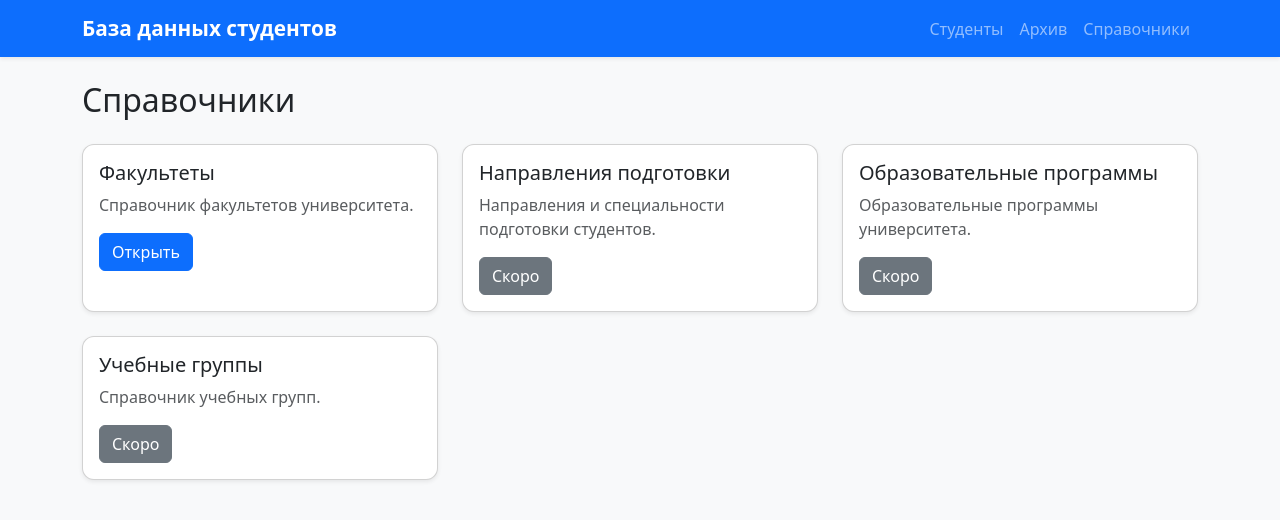
After one commit to Tosik43/Postgres, a Django app: page /references/ in a window 1280 px wide. The commit adds this page. Shown: the top 520 px of the page. Run offline with Django 5.2, Linux system fonts and the light colour scheme.

Commit message:
ci: add sort, name links, references

```diff
--- a/apps/students/urls.py
+++ b/apps/students/urls.py
@@ -38,4 +38,14 @@ urlpatterns = [
         views.student_restore,
         name="student_restore",
     ),
+    path(
+        "references/",
+        views.reference_list,
+        name="reference_list",
+    ),
+    path(
+        "faculties/",
+        views.faculty_list,
+        name="faculty_list",
+    ),
 ]
--- a/apps/students/views.py
+++ b/apps/students/views.py
@@ -1,6 +1,6 @@
 from django.db.models import Q
 from django.shortcuts import render
-from .models import Student, StudyStatus, Gender
+from .models import Student, StudyStatus, Gender, Faculty
 from django.shortcuts import get_object_or_404
 from django.shortcuts import redirect
 from .forms import StudentForm
@@ -13,8 +13,13 @@ def student_list(request):
     status = request.GET.get("status", "")
     gender = request.GET.get("gender", "")
     year = request.GET.get("year", "")
-    sort = request.GET.get("sort", "full_name")
+    sort = request.GET.get("sort", "")
     direction = request.GET.get("direction", "asc")
+
+    query_params = request.GET.copy()
+
+    query_params.pop("sort", None)
+    query_params.pop("direction", None)
 
     students = Student.objects.filter(
         is_active=True
@@ -48,12 +53,13 @@ def student_list(request):
         "enrollment_year": "enrollment_year",
     }
 
-    sort_field = allowed_sort_fields.get(sort, "full_name")
+    sort_field = allowed_sort_fields.get(sort)
 
-    if direction == "desc":
-        students = students.order_by(f"-{sort_field}")
-    else:
-        students = students.order_by(sort_field)
+    if sort_field:
+        if direction == "desc":
+            students = students.order_by(f"-{sort_field}")
+        else:
+            students = students.order_by(sort_field)
 
     years = (
         Student.objects
@@ -80,6 +86,7 @@ def student_list(request):
             "years": years,
             "sort": sort,
             "direction": direction,
+
         }
     )
 
@@ -220,3 +227,24 @@ def student_restore(request, pk):
     )
 
     return redirect("student_archive")
+
+def reference_list(request):
+
+    return render(
+        request,
+        "students/reference_list.html"
+    )
+
+def faculty_list(request):
+
+    faculties = Faculty.objects.filter(
+        is_active=True
+    )
+
+    return render(
+        request,
+        "students/faculty_list.html",
+        {
+            "faculties": faculties,
+        }
+    )
--- a/static/css/main.css
+++ b/static/css/main.css
@@ -1,5 +1,10 @@
 body {
     background-color: #f8f9fa;
+}
+
+.actions-column {
+    width: 140px;
+    white-space: nowrap;
 }
 
 .card {
@@ -47,3 +52,23 @@ body {
 .nav-link:hover {
     opacity: .8;
 }
+
+.student-name-link {
+    color: #212529;
+    text-decoration: none;
+    font-weight: 500;
+}
+
+.student-name-link:hover {
+    color: #0d6efd;
+    text-decoration: underline;
+}
+
+.student-table {
+    table-layout: auto;
+}
+
+.student-table .actions-column {
+    width: 1%;
+    white-space: nowrap;
+}
--- a/templates/base.html
+++ b/templates/base.html
@@ -37,6 +37,11 @@
 
             <a class="nav-link {% if request.resolver_match.url_name == 'student_archive' %}active{% endif %}" href="{% url 'student_archive' %}">
                 Архив
+            </a>
+
+            <a
+                class="nav-link" href="{% url 'reference_list' %}">
+                Справочники
             </a>
 
         </div>
--- /dev/null
+++ b/templates/students/reference_list.html
@@ -0,0 +1,136 @@
+{% extends "base.html" %}
+
+{% block title %}
+Справочники
+{% endblock %}
+
+{% block content %}
+
+<div class="d-flex justify-content-between align-items-center mb-4">
+
+    <h2 class="mb-0">
+        Справочники
+    </h2>
+
+</div>
+
+<div class="row g-4">
+
+    <div class="col-md-4">
+
+        <div class="card h-100 shadow-sm">
+
+            <div class="card-body">
+
+                <h5 class="card-title">
+                    Факультеты
+                </h5>
+
+                <p class="card-text text-muted">
+                    Справочник факультетов университета.
+                </p>
+
+                <a
+                    href="{% url 'faculty_list' %}"
+                    class="btn btn-primary">
+
+                    Открыть
+
+                </a>
+
+            </div>
+
+        </div>
+
+    </div>
+
+
+    <div class="col-md-4">
+
+        <div class="card h-100 shadow-sm">
+
+            <div class="card-body">
+
+                <h5 class="card-title">
+                    Направления подготовки
+                </h5>
+
+                <p class="card-text text-muted">
+                    Направления и специальности подготовки студентов.
+                </p>
+
+                <a
+                    href="#"
+                    class="btn btn-secondary">
+
+                    Скоро
+
+                </a>
+
+            </div>
+
+        </div>
+
+    </div>
+
+
+    <div class="col-md-4">
+
+        <div class="card h-100 shadow-sm">
+
+            <div class="card-body">
+
+                <h5 class="card-title">
+                    Образовательные программы
+                </h5>
+
+                <p class="card-text text-muted">
+                    Образовательные программы университета.
+                </p>
+
+                <a
+                    href="#"
+                    class="btn btn-secondary">
+
+                    Скоро
+
+                </a>
+
+            </div>
+
+        </div>
+
+    </div>
+
+
+    <div class="col-md-4">
+
+        <div class="card h-100 shadow-sm">
+
+            <div class="card-body">
+
+                <h5 class="card-title">
+                    Учебные группы
+                </h5>
+
+                <p class="card-text text-muted">
+                    Справочник учебных групп.
+                </p>
+
+                <a
+                    href="#"
+                    class="btn btn-secondary">
+
+                    Скоро
+
+                </a>
+
+            </div>
+
+        </div>
+
+    </div>
+
+</div>
+
+{% endblock %}
```
Also changed, not shown: apps/students/models.py (+35 -0 lines), templates/students/faculty_list.html (added, +88 -0 lines), templates/students/student_list.html (+58 -17 lines), apps/students/migrations/0002_faculty.py (added).
